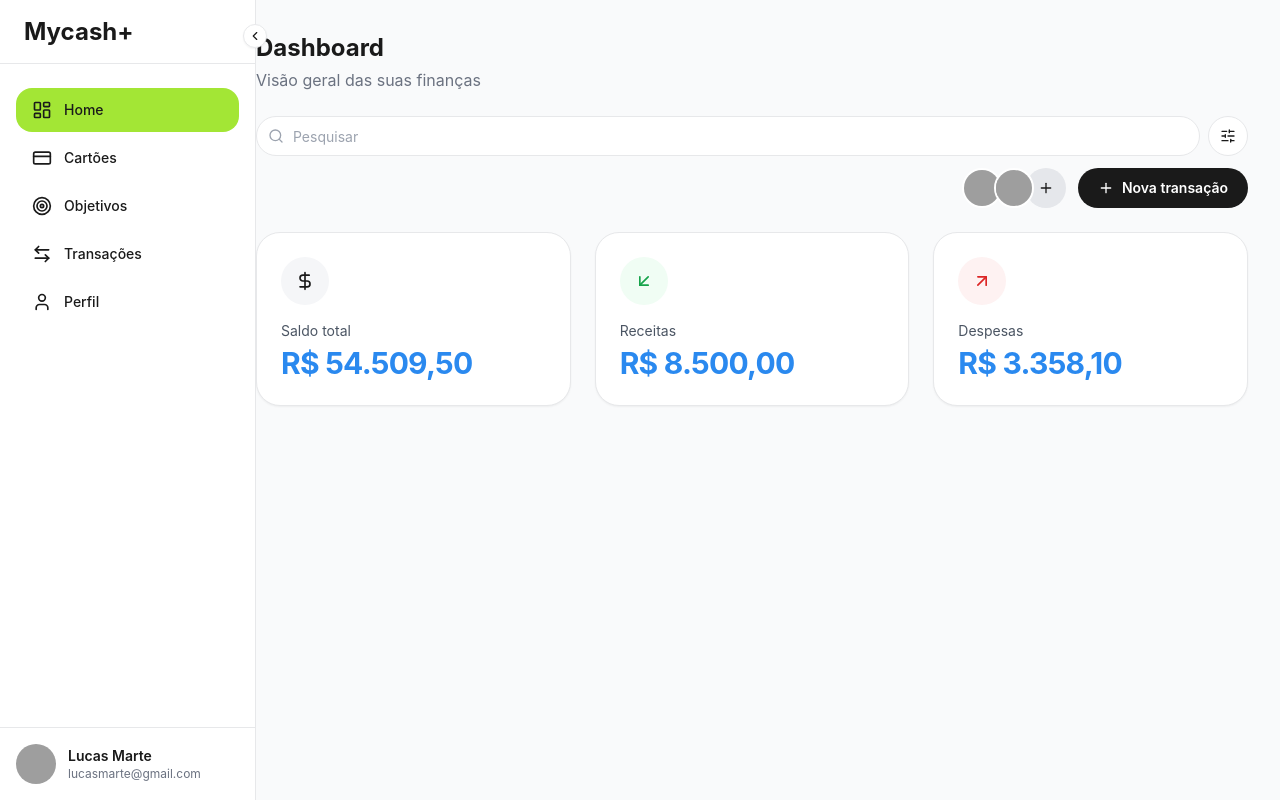
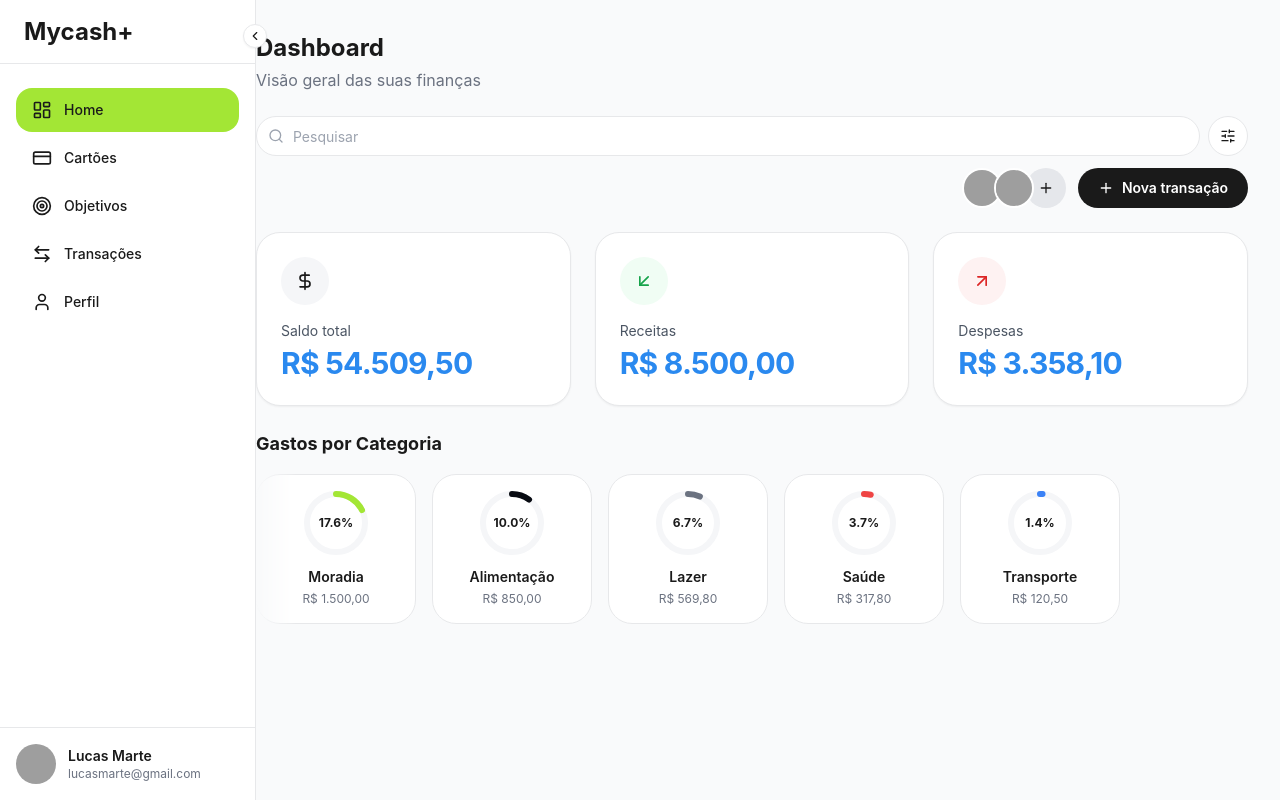
Before and after one commit to brgoncalvess/mycash-plus, a React (Vite) app: page / in a window 1280 px wide. Built offline with nearby package versions, Linux system fonts and the light colour scheme; grey boxes are pictures that could not be loaded.

Commit message:
feat: implement expenses by category carousel with donut charts

```diff
--- /dev/null
+++ b/src/components/common/DonutChart.tsx
@@ -0,0 +1,47 @@
+interface DonutChartProps {
+    percentage: number;
+    color: string;
+    size?: number;
+}
+
+export function DonutChart({ percentage, color, size = 64 }: DonutChartProps) {
+    const strokeWidth = 6;
+    const radius = (size - strokeWidth) / 2;
+    const circumference = 2 * Math.PI * radius;
+    const offset = circumference - (percentage / 100) * circumference;
+
+    return (
+        <div className="relative" style={{ width: size, height: size }}>
+            <svg width={size} height={size} className="transform -rotate-90">
+                {/* Background circle */}
+                <circle
+                    cx={size / 2}
+                    cy={size / 2}
+                    r={radius}
+                    fill="none"
+                    stroke="#F5F6F8"
+                    strokeWidth={strokeWidth}
+                />
+                {/* Progress circle */}
+                <circle
+                    cx={size / 2}
+                    cy={size / 2}
+                    r={radius}
+                    fill="none"
+                    stroke={color}
+                    strokeWidth={strokeWidth}
+                    strokeDasharray={circumference}
+                    strokeDashoffset={offset}
+                    strokeLinecap="round"
+                    className="transition-all duration-500"
+                />
+            </svg>
+            {/* Percentage text */}
+            <div className="absolute inset-0 flex items-center justify-center">
+                <span className="text-xs font-bold text-secondary">
+                    {percentage.toFixed(1)}%
+                </span>
+            </div>
+        </div>
+    );
+}
--- /dev/null
+++ b/src/components/dashboard/categories/CategoryDonutCard.tsx
@@ -0,0 +1,32 @@
+import { DonutChart } from '../../common/DonutChart';
+
+interface CategoryDonutCardProps {
+    category: string;
+    amount: number;
+    percentage: number;
+    color: string;
+}
+
+export function CategoryDonutCard({ category, amount, percentage, color }: CategoryDonutCardProps) {
+    return (
+        <div className="flex-shrink-0 w-40 bg-surface border border-secondary-50 rounded-2xl p-4 hover:border-brand transition-all group">
+            {/* Donut Chart */}
+            <div className="flex justify-center mb-3">
+                <DonutChart percentage={percentage} color={color} size={64} />
+            </div>
+
+            {/* Category Name */}
+            <p className="text-sm font-semibold text-secondary text-center mb-1 truncate" title={category}>
+                {category}
+            </p>
+
+            {/* Amount */}
+            <p className="text-xs text-gray-500 text-center">
+                {amount.toLocaleString('pt-BR', {
+                    style: 'currency',
+                    currency: 'BRL',
+                })}
+            </p>
+        </div>
+    );
+}
--- /dev/null
+++ b/src/components/dashboard/categories/ExpensesByCategoryCarousel.tsx
@@ -0,0 +1,104 @@
+import { useRef, useState } from 'react';
+import { ChevronLeft, ChevronRight } from 'lucide-react';
+import { useFinance } from '../../../context/FinanceContext';
+import { CategoryDonutCard } from './CategoryDonutCard';
+
+const CATEGORY_COLORS = [
+    '#a3e635', // brand (lime)
+    '#080b12', // secondary (black)
+    '#6B7280', // gray-500
+    '#EF4444', // red-500
+    '#3B82F6', // blue-500
+    '#8B5CF6', // purple-500
+    '#EC4899', // pink-500
+    '#F59E0B', // amber-500
+];
+
+export function ExpensesByCategoryCarousel() {
+    const { calculateExpensesByCategory, calculateCategoryPercentage } = useFinance();
+    const scrollContainerRef = useRef<HTMLDivElement>(null);
+    const [showArrows, setShowArrows] = useState(false);
+
+    const expensesByCategory = calculateExpensesByCategory();
+
+    const scroll = (direction: 'left' | 'right') => {
+        if (scrollContainerRef.current) {
+            const scrollAmount = 200;
+            scrollContainerRef.current.scrollBy({
+                left: direction === 'left' ? -scrollAmount : scrollAmount,
+                behavior: 'smooth',
+            });
+        }
+    };
+
+    const handleWheel = (e: React.WheelEvent) => {
+        if (scrollContainerRef.current) {
+            e.preventDefault();
+            scrollContainerRef.current.scrollLeft += e.deltaY;
+        }
+    };
+
+    if (expensesByCategory.length === 0) {
+        return (
+            <div className="bg-surface border border-secondary-50 rounded-2xl p-6">
+                <p className="text-sm text-gray-500 text-center">
+                    Nenhuma despesa encontrada no período selecionado.
+                </p>
+            </div>
+        );
+    }
+
+    return (
+        <div
+            className="relative"
+            onMouseEnter={() => setShowArrows(true)}
+            onMouseLeave={() => setShowArrows(false)}
+        >
+            {/* Left Arrow */}
+            {showArrows && (
+                <button
+                    onClick={() => scroll('left')}
+                    className="hidden lg:flex absolute left-2 top-1/2 -translate-y-1/2 z-10 w-10 h-10 items-center justify-center bg-surface border border-secondary-50 rounded-full shadow-card hover:bg-background transition-all"
+                >
+                    <ChevronLeft size={20} className="text-secondary" />
+                </button>
+            )}
+
+            {/* Scrollable Container */}
+            <div
+                ref={scrollContainerRef}
+                onWheel={handleWheel}
+                className="flex gap-4 overflow-x-auto scrollbar-hide scroll-smooth pb-2"
+                style={{
+                    maskImage: 'linear-gradient(to right, transparent, black 40px, black calc(100% - 40px), transparent)',
+                    WebkitMaskImage: 'linear-gradient(to right, transparent, black 40px, black calc(100% - 40px), transparent)',
+                }}
+            >
+                {expensesByCategory.map((expense, index) => {
+                    const percentage = calculateCategoryPercentage(expense.category);
+                    const color = CATEGORY_COLORS[index % CATEGORY_COLORS.length];
+
+                    return (
+                        <CategoryDonutCard
+                            key={expense.category}
+                            category={expense.category}
+                            amount={expense.amount}
+                            percentage={percentage}
+                            color={color}
+                        />
+                    );
+                })}
+            </div>
+
+            {/* Right Arrow */}
+            {showArrows && (
+                <button
+                    onClick={() => scroll('right')}
+                    className="hidden lg:flex absolute right-2 top-1/2 -translate-y-1/2 z-10 w-10 h-10 items-center justify-center bg-surface border border-secondary-50 rounded-full shadow-card hover:bg-background transition-all"
+                >
+                    <ChevronRight size={20} className="text-secondary" />
+                </button>
+            )}
+        </div>
+    );
+}
--- a/src/index.css
+++ b/src/index.css
@@ -7,3 +7,14 @@
     @apply bg-gray-50 text-gray-900 font-sans antialiased;
   }
 }
+
+@layer utilities {
+  .scrollbar-hide {
+    -ms-overflow-style: none;
+    scrollbar-width: none;
+  }
+
+  .scrollbar-hide::-webkit-scrollbar {
+    display: none;
+  }
+}
--- a/src/router.tsx
+++ b/src/router.tsx
@@ -6,6 +6,7 @@ import { Outlet } from 'react-router-dom';
 // Placeholder Pages (will be replaced by actual components later)
 import { SummarySection } from './components/dashboard/summary/SummarySection';
 import { DashboardHeader } from './components/dashboard/DashboardHeader';
+import { ExpensesByCategoryCarousel } from './components/dashboard/categories/ExpensesByCategoryCarousel';
 
 const Dashboard = () => (
     <div className="flex flex-col gap-6 pb-20">
@@ -15,6 +16,12 @@ const Dashboard = () => (
         </div>
         <DashboardHeader />
         <SummarySection />
+
+        {/* Expenses by Category */}
+        <section>
+            <h2 className="text-lg font-bold text-secondary mb-4">Gastos por Categoria</h2>
+            <ExpensesByCategoryCarousel />
+        </section>
     </div>
 );
 const Goals = () => <div className="p-4"><h1>Objetivos</h1></div>;
```
